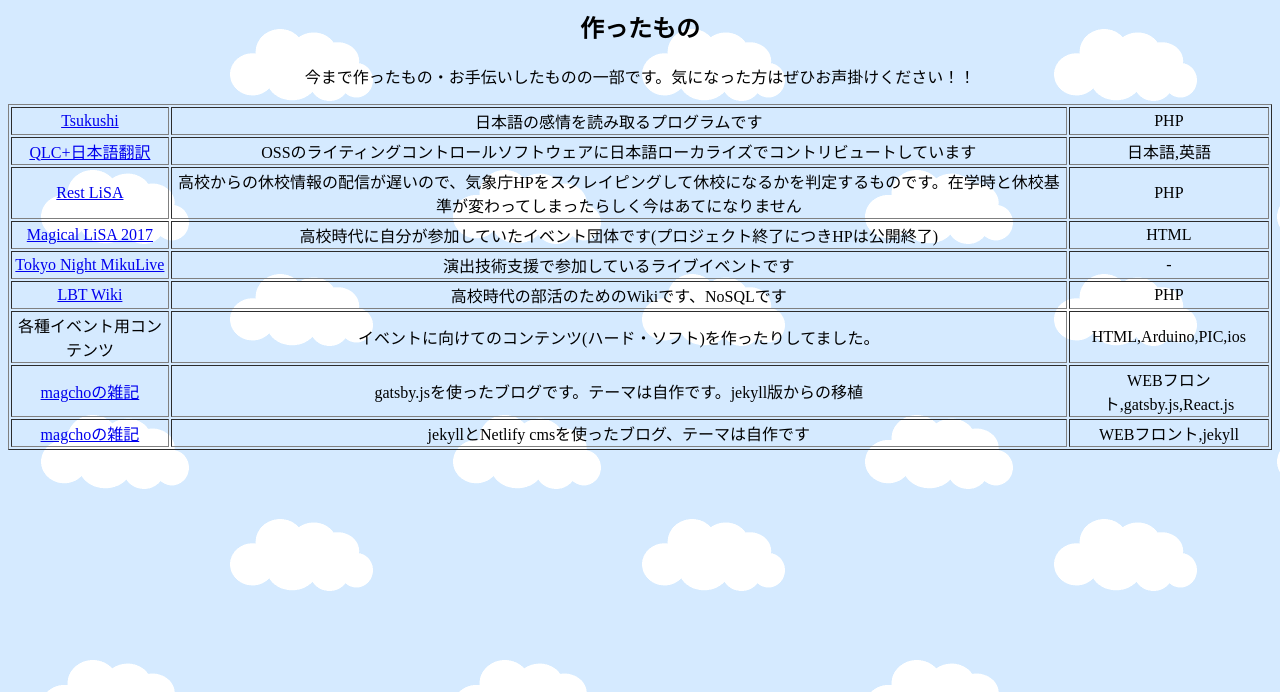
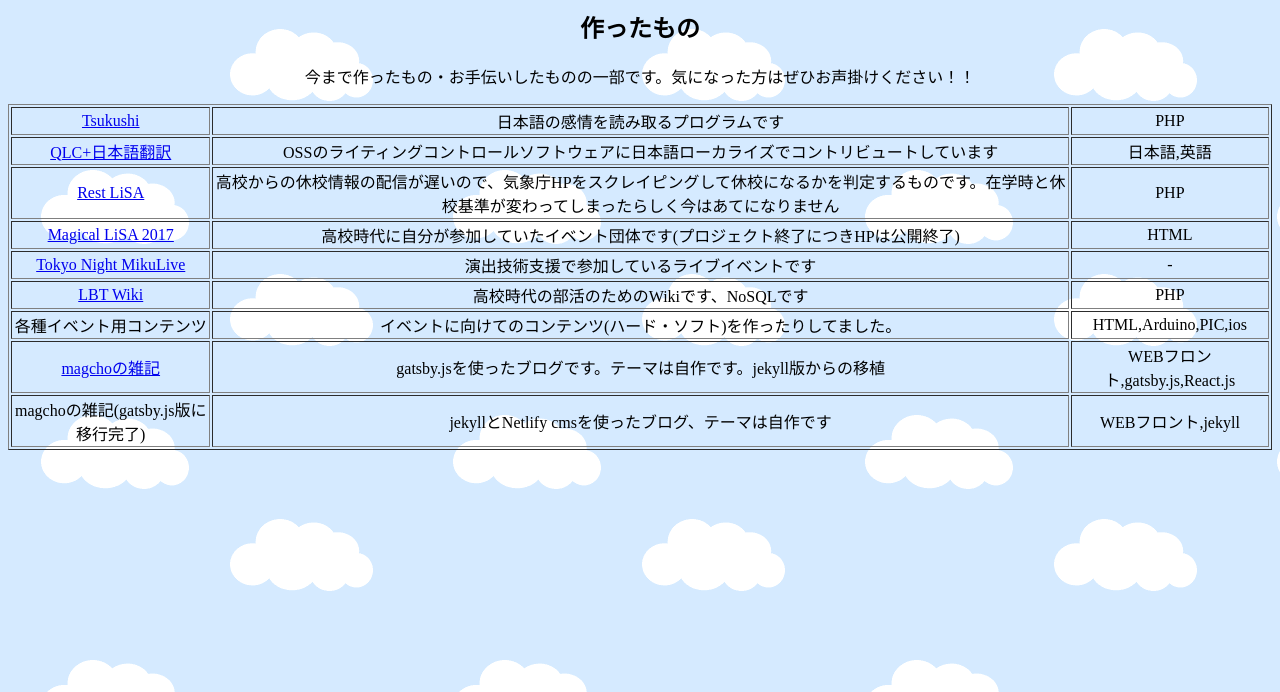
Before and after one commit to magcho/magcho.github.io, a plain HTML site: page WORKS.HTML in a window 1280 px wide. Shown: the part 108-800 px from the top of the page. Drawn offline with Linux system fonts and the light colour scheme.

Commit message:
Update WORKS.HTML

```diff
--- a/WORKS.HTML
+++ b/WORKS.HTML
@@ -137,7 +137,7 @@
       </TR>
       <TR>
         <TD>
-          <CENTER><A HREF="https://jekyll.blog.magcho.com" TARGET="BLANK">magchoの雑記</A></CENTER>
+          <CENTER>magchoの雑記(gatsby.js版に移行完了)</CENTER>
         </TD>
         <TD>
           <CENTER>jekyllとNetlify cmsを使ったブログ、テーマは自作です</CENTER>
```
